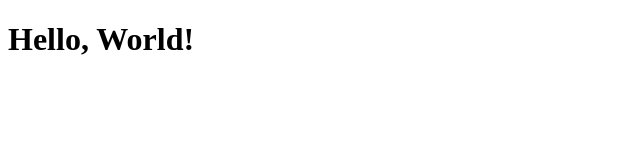
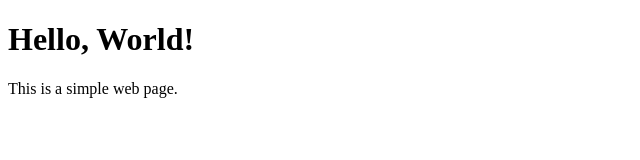
Before and after one commit to TryGhost/analytics-playground, a website: page public/index.html in a window 1280 px wide. Shown: the whole page, without its empty margins (0-640 px from the left). Drawn offline with Linux system fonts and the light colour scheme.

Commit message:
Adding content to the page
- just testing auto build is working

```diff
--- a/public/index.html
+++ b/public/index.html
@@ -5,5 +5,6 @@
 </head>
 <body>
     <h1>Hello, World!</h1>
+    <p>This is a simple web page.</p>
 </body>
 </html>
```
